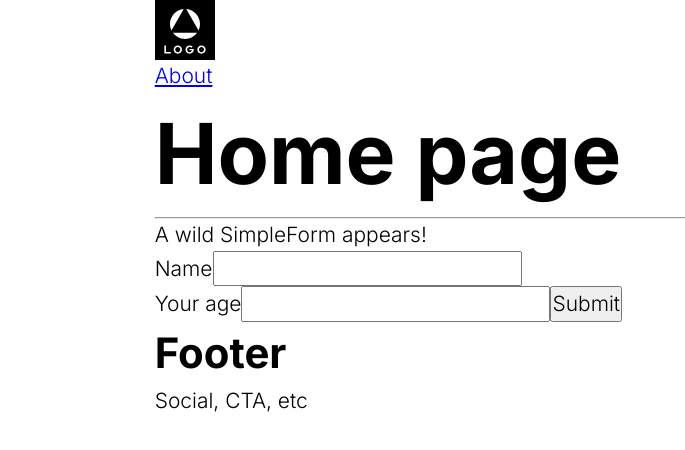
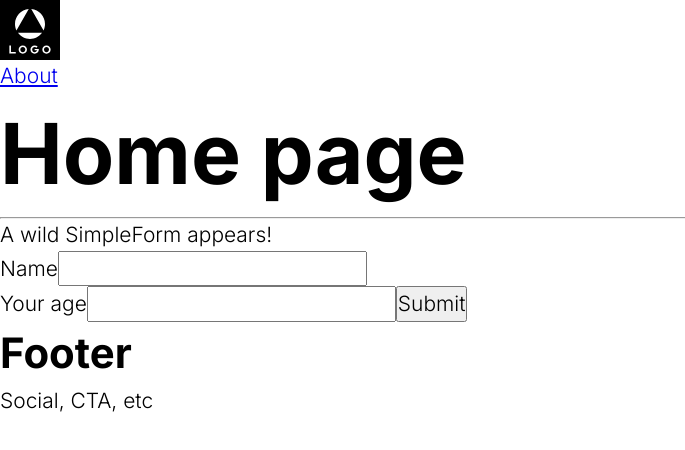
Before and after one commit to ballermatic/n13base, a Next.js app: page / in a window 1280 px wide. Shown: the top 450 px of the page, without its empty margins (0-685 px from the left). Built offline with nearby package versions, Linux system fonts and the light colour scheme.

Commit message:
Wrestling with how to use next/font, may just do manual subsetting for total control

```diff
--- a/app/globals.css
+++ b/app/globals.css
@@ -68,23 +68,13 @@
 
 /*
    Variables
-   Fluid rhythm by utopia.fyi, colors by moi
+   Fluid rhythm by utopia.fyi, colors hand selected
    ========================================================================== */
 @layer variables {
   :root {
     /**
-     * Font fallback defaults
+     * Fonts - see app/utils/fonts.ts for custom fonts
      */
-    --font-sans: -apple-system, BlinkMacSystemFont, Segoe UI, Roboto, Oxygen, Ubuntu, Cantarell, Fira Sans, Droid Sans,
-      Helvetica Neue, sans-serif;
-    /* --font-default-serif: ; */
-    --font-mono: ui-monospace, Menlo, Monaco, 'Cascadia Mono', 'Segoe UI Mono', 'Roboto Mono', 'Oxygen Mono',
-      'Ubuntu Monospace', 'Source Code Pro', 'Fira Mono', 'Droid Sans Mono', 'Courier New', monospace;
-    /**
-    * Media query sizes - use ems
-    * https://polypane.app/blog/the-complete-guide-to-css-media-queries/
-    */
-
     /**
      * Font sizes
      */
@@ -109,34 +99,32 @@
     --space-xl: clamp(3.38rem, calc(3.17rem + 1.02vw), 3.94rem);
     --space-xxl: clamp(4.5rem, calc(4.23rem + 1.36vw), 5.25rem);
     --space-xxxl: clamp(6.75rem, calc(6.34rem + 2.05vw), 7.88rem);
-    /**
-     * Corners
-     */
-    /* --round: 50%;  */
+    /* Corners */
     --corner-xs: 1.5px;
     --corner-sm: 3px;
     --corner-md: 6px;
     /**
-     * Color
+     * Color - TBD
      */
+    --dark: #010018;
+    --light: #efefef;
   }
 }
 
 /*
    Layout
    ========================================================================== */
+/**
+  * Media queries use ems https://polypane.app/blog/the-complete-guide-to-css-media-queries/
+  */
 @layer layout {
-  body {
-    margin: 0 auto;
-    max-width: 75ch;
-  }
 }
 
 /*
    Theme
    ========================================================================== */
 @layer theme {
-  /* Fonts */
+  /* Fonts #TODO: line height, letter spacing per faces chosen */
   body {
     font-size: var(--font-size-base);
     font-weight: 300;
@@ -165,6 +153,7 @@
   h3,
   h4 {
     font-weight: 650;
+    /* Only works with variable font */
   }
   pre {
     font-family: var(--font-mono);
@@ -175,14 +164,14 @@
    Utilities
    ========================================================================== */
 
-/* @layer utilities {
+@layer utilities {
   @media (prefers-color-scheme: dark) {
     html {
       color-scheme: dark;
     }
     body {
-      color: white;
-      background: black;
+      color: var(--light);
+      background: var(--dark);
     }
   }
-} */
+}
```
